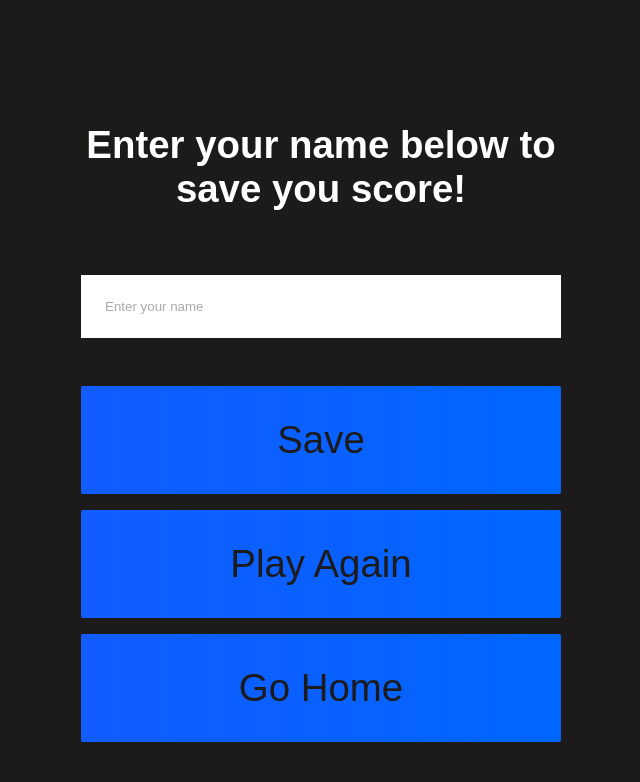
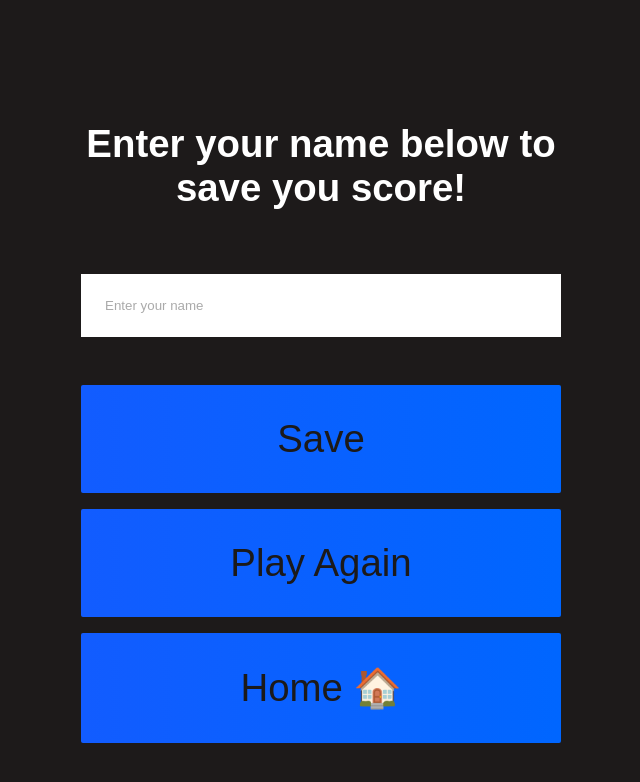
Before and after one commit to Durrple/Quiz-Game, a plain HTML site: page end.html in a window 1280 px wide. Shown: the whole page, without its empty margins (319-959 px from the left). Drawn offline with Linux system fonts and the light colour scheme.

Commit message:
added emoji and changed text

```diff
--- a/end.html
+++ b/end.html
@@ -19,7 +19,7 @@
                 <button class="btn" id="saveScoreBtn" type="submit" onclick="saveHighScore(event)" disabled>Save</button>
             </form>
             <a href="./game.html" class="btn">Play Again</a>
-            <a href="./index.html" class="btn">Go Home</a>
+            <a href="./index.html" class="btn">Home 🏠</a>
         </div>
     </div>
     <script src="./assets/js/end.js"></script>
```
Also changed, not shown: highscores.html (+2 -2 lines), index.html (+1 -1 lines).
